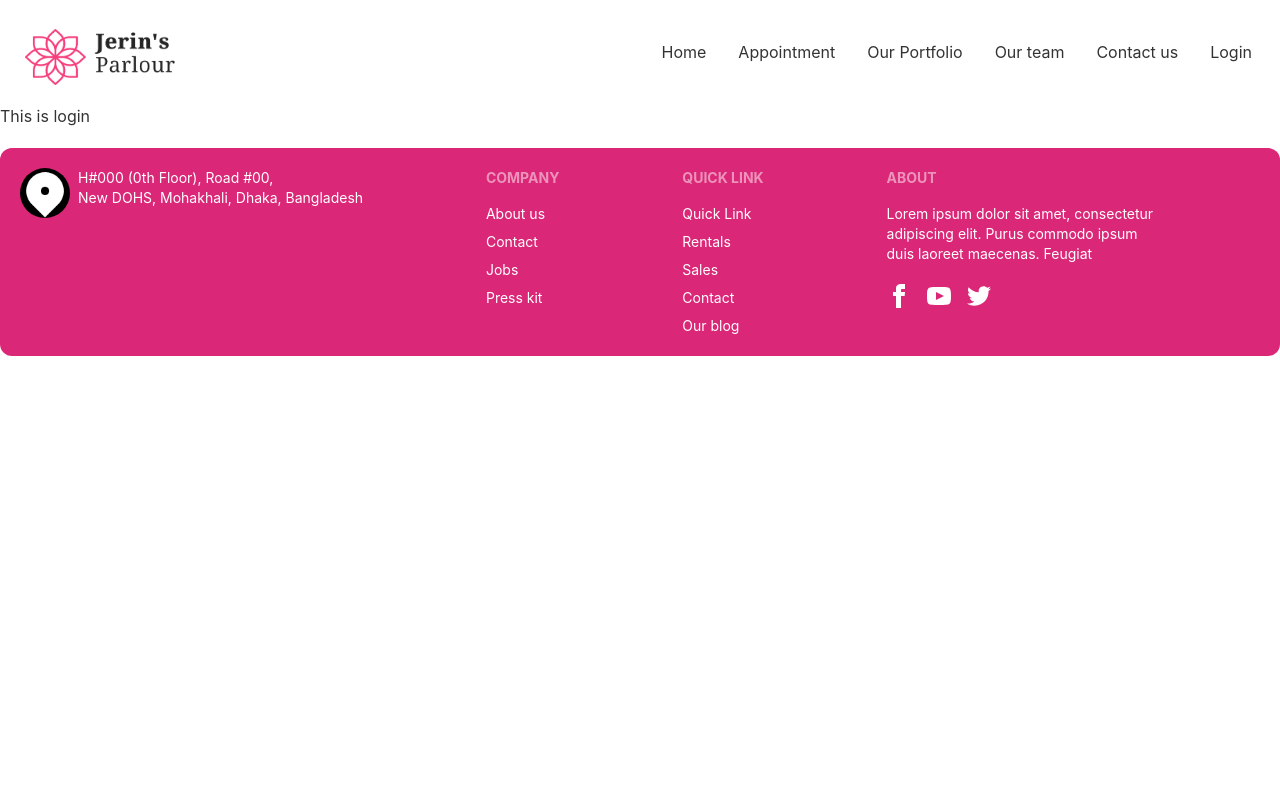
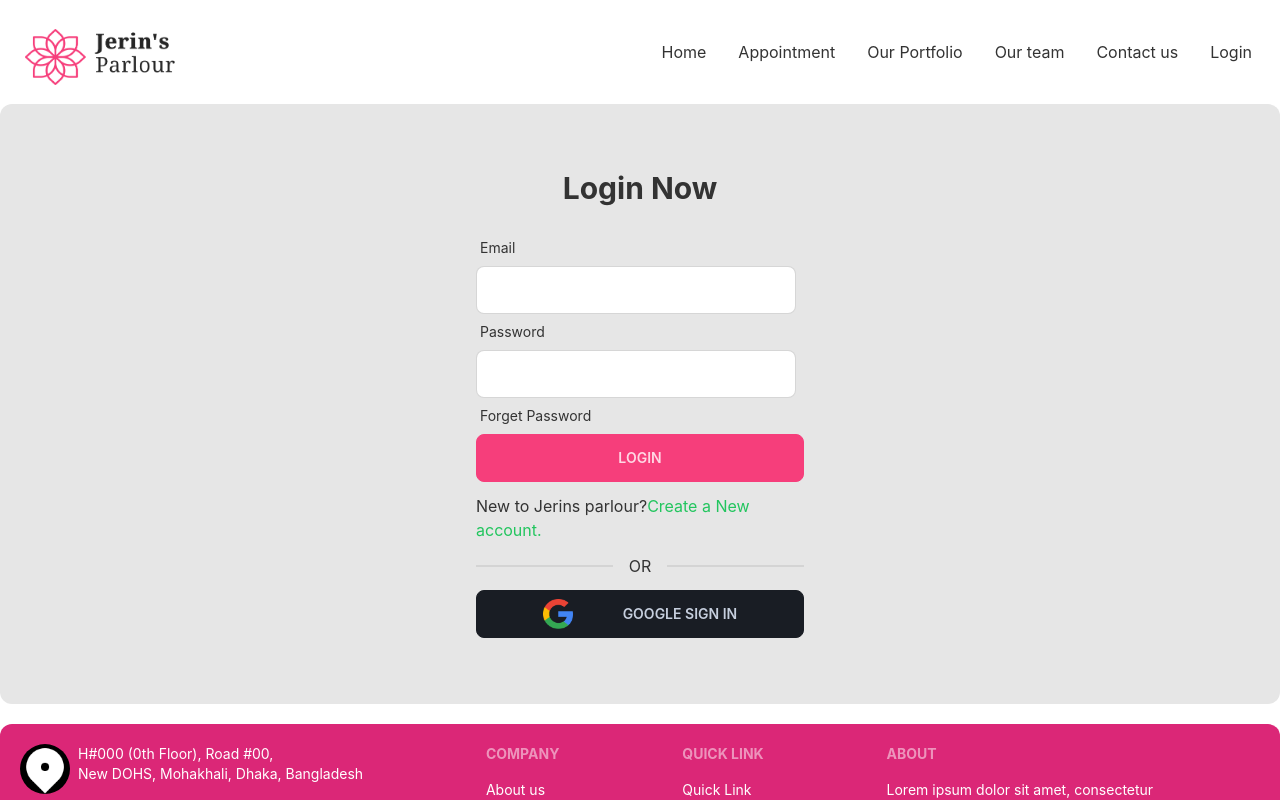
Before and after one commit to raju-120/jerins-parlour-client, a React (Create React App) app: page /login in a window 1280 px wide. Shown: the top 800 px of the page. Built offline with nearby package versions, Linux system fonts and the light colour scheme.

Commit message:
signin form added

```diff
--- /dev/null
+++ b/src/Context/AuthProvider.js
@@ -0,0 +1,29 @@
+import React, { createContext } from 'react';
+import {  createUserWithEmailAndPassword, getAuth } from 'firebase/auth';
+import app from '../firebase/firebase.init';
+
+const AuthContext= createContext();
+
+const auth = getAuth (app);
+
+const AuthProvider = ({children}) => {
+
+
+    const  createUser = (email, password)=>{
+        return createUserWithEmailAndPassword(auth, email, password);
+    }
+
+
+
+    const authInfo={
+        createUser,
+    }
+
+    return (
+        <AuthContext.Provider value={authInfo}>
+            {children}
+        </AuthContext.Provider>
+    );
+};
+
+export default AuthProvider;
--- a/src/index.js
+++ b/src/index.js
@@ -4,11 +4,14 @@ import './index.css';
 import App from './App';
 import reportWebVitals from './reportWebVitals';
 import 'react-day-picker/dist/style.css';
+import AuthProvider from './Context/AuthProvider';
 
 const root = ReactDOM.createRoot(document.getElementById('root'));
 root.render(
   <React.StrictMode>
-    <App />
+    <AuthProvider>
+      <App />
+    </AuthProvider>
   </React.StrictMode>
 );
 
--- a/src/pages/Appointment/AvailableAppointment/AvailableAppointment.js
+++ b/src/pages/Appointment/AvailableAppointment/AvailableAppointment.js
@@ -28,7 +28,9 @@ const AvailableAppointment = ({selectedDate}) => {
                 {
                     treatment &&
                     <BookingModal
+                        selectedDate={selectedDate}
                         treatment={treatment}
+                        setTreatment={setTreatment}
                     ></BookingModal>
                 }
             </div>
--- a/src/pages/Appointment/BookingModal/BookingModal.js
+++ b/src/pages/Appointment/BookingModal/BookingModal.js
@@ -1,15 +1,60 @@
+import { format } from 'date-fns';
 import React from 'react';
 
-const BookingModal = ({treatment}) => {
-    const {name} = treatment;
+const BookingModal = ({treatment,selectedDate,setTreatment}) => {
+    const {name:treatmentName, slots } = treatment;
+    const date = format(selectedDate, 'PP');
+
+    const handleBooking = event =>{
+        event.preventDefault();
+        const form = event.target;
+        const slot = form.slot.value;
+        const name = form.name.value;
+        const email = form.email.value;
+        const phone = form.phone.value;
+
+
+
+        const booking={
+            appointmentDate: date,
+            treatment : treatmentName,
+            user:name,
+            slot,
+            email,
+            phone
+
+        }
+        console.log(booking);
+        setTreatment(null);
+    }
     return (
         <>
           <input type="checkbox" id="booking-modal" className="modal-toggle" />
             <div className="modal">
                 <div className="modal-box relative">
                     <label htmlFor="booking-modal" className="btn btn-sm btn-circle absolute right-2 top-2">✕</label>
-                    <h3 className="text-lg font-bold">{name}</h3>
-                    <p className="py-4">You've been selected for a chance to get one year of subscription to use Wikipedia for free!</p>
+                    <h3 className="text-lg font-bold">{treatmentName}</h3>
+
+                    <form onSubmit={handleBooking} className='grid grid-cols-1 gap-3 mt-10'>
+                        <input type="text" defaultValue={date} className="input input-bordered w-full " />
+
+                        <select name='slot' className="select select-bordered w-full">
+                            <option>Select appointment slots?</option>
+                            {
+                                slots.map((slot,i) => <option
+                                value={slot}
+                                key={i}
+                                >{slot}</option>)
+                            }
+                        </select>
+
+                        <input name='name' type="text" placeholder="Full Name" className="input input-bordered w-full " />
+                        <input name='email' type="text" placeholder="Email" className="input input-bordered w-full " />
+                        <input name='phone' type="text" placeholder="Phone" className="input input-bordered w-full " />
+
+                        <br />
+                        <input className='w-full  btn btn-accent' type="submit" value='submit'/>
+                    </form>
                 </div>
             </div>
         </>
--- a/src/pages/Login/Login.js
+++ b/src/pages/Login/Login.js
@@ -1,9 +1,50 @@
-import React from 'react';
+import React, { useState } from 'react';
+import { useForm } from 'react-hook-form';
+import { Link } from 'react-router-dom';
+import pic from '../../assets/icons/Group 573.png'
 
 const Login = () => {
+
+    const {register, handleSubmit} = useForm();
+    const [data, setData] = useState('');
+
     return (
-        <div>
-            <h1>This is login </h1>
+        <div className='h-[600px] flex justify-center items-center bg-base-200 rounded-xl'>
+            <div className='w-96 p-7'>
+                <h2 className='text-3xl font-bold text-center'>Login Now</h2>
+                <form onSubmit={handleSubmit((data) => setData(JSON.stringify(data)))}>
+
+                    <div className="form-control w-full max-w-xs mt-6">
+                        <label className="label">
+                            <span className="label-text">Email</span>
+                        </label>
+                        <input type="text" className="input input-bordered w-full " {...register("email")} />
+                    </div>
+
+                    <div className="form-control w-full max-w-xs">
+                        <label className="label">
+                            <span className="label-text">Password</span>
+                        </label>
+                        <input type="password" className="input input-bordered w-full " {...register("password")} />
+                        <label className="label">
+                            <span className="label-text">Forget Password </span>
+                        </label>
+                    </div>
+
+
+                    <input className='btn btn-primary  w-full mx-w-xs' value="Login" type="submit" />
+                </form>
+                <p className='mt-3'>New to Jerins parlour?<Link to='/' className='text-green-500'>Create a New account.</Link></p>
+                <div className="divider">OR</div>
+                <div className='flex justify-evenly btn'>
+                    <div>
+                        <img style={{width: '30px'}} src={pic} alt="" />
+                    </div>
+                    <div>
+                        <h2>Google sign in</h2>
+                    </div>
+                </div>
+            </div>
         </div>
     );
 };
```
